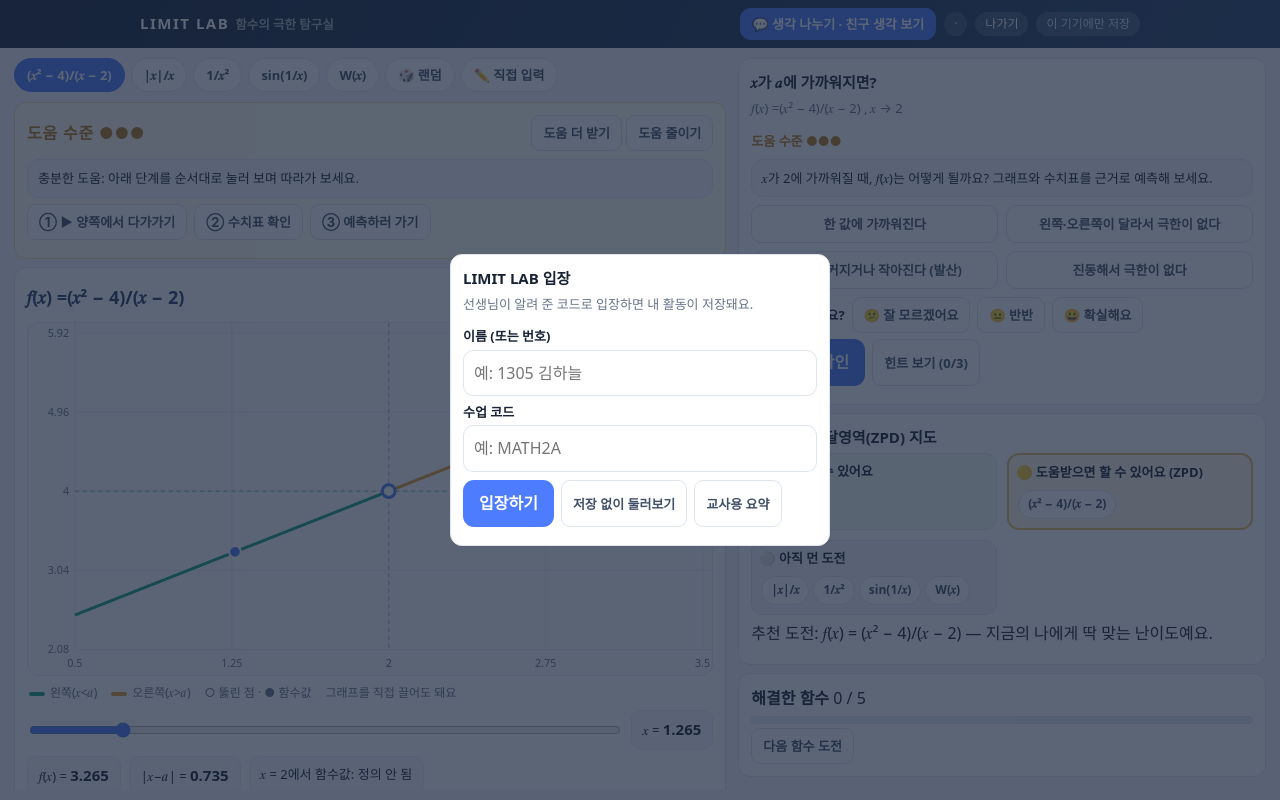
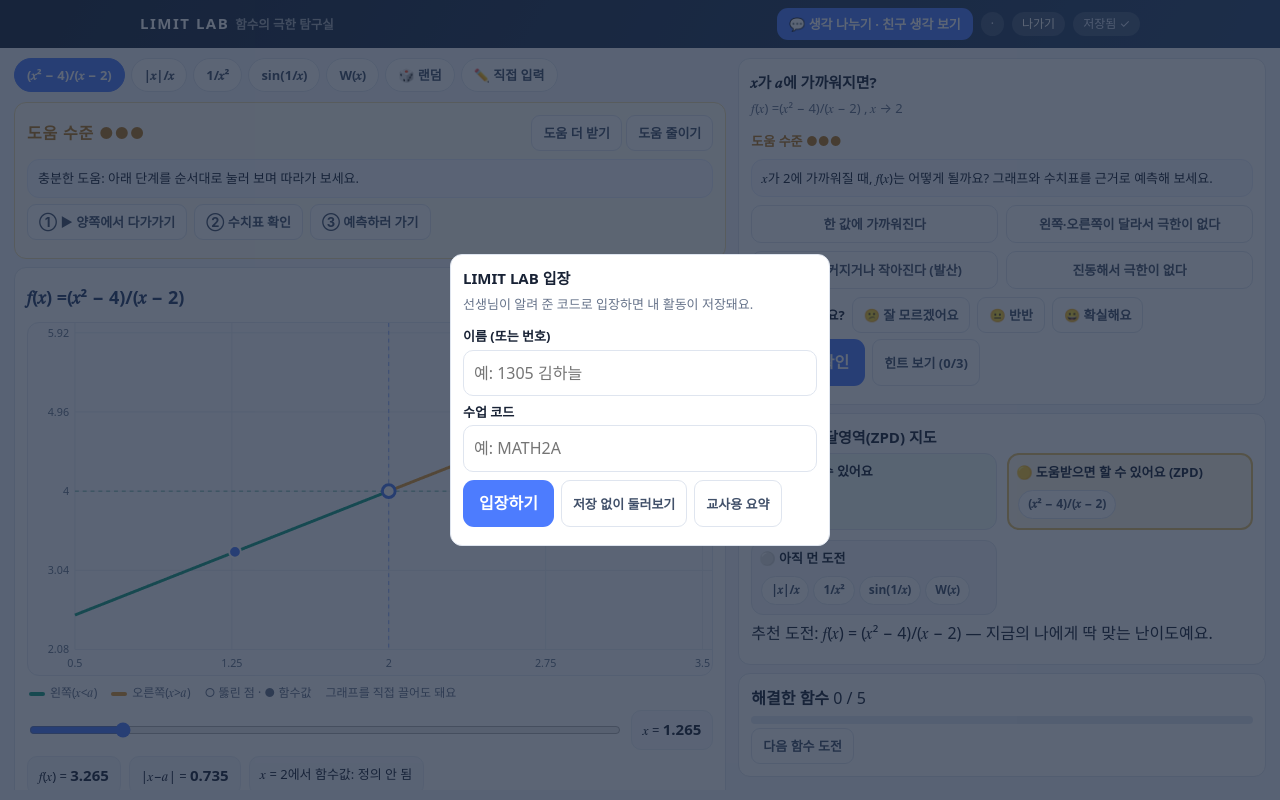
Before and after one commit to kamjagod/kamjagod, a plain HTML site: page index.html in a window 1280 px wide. Drawn offline with Linux system fonts and the light colour scheme.

Commit message:
Add files via upload

```diff
--- a/index.html
+++ b/index.html
@@ -137,8 +137,8 @@ body{height:100vh;overflow:hidden;display:flex;flex-direction:column}header{padd
 <script>
 /* ===== 설정: 선생님이 수정하는 곳 ===== */
 const CFG={
-  SCRIPT_URL:'',   // Apps Script 웹앱 URL (…/exec). 비워 두면 이 기기에만 저장돼요.
-  FORM_URL:''      // (선택) 구글 설문지 링크. 넣으면 '내 기록' 탭에 제출 버튼이 생겨요.
+  SCRIPT_URL:'https://script.google.com/macros/s/AKfycbz6bn_FvH48HewEXDGOAoDQ-2Tp6vVrx3gWozq5lww5pO5SAwLpJItX3UpamhrDQPjqsg/exec',   // Apps Script 웹앱 URL (…/exec). 비워 두면 이 기기에만 저장돼요.
+  FORM_URL:''      //
 };
 (()=>{
 const $=id=>document.getElementById(id),NS='http://www.w3.org/2000/svg';
```
